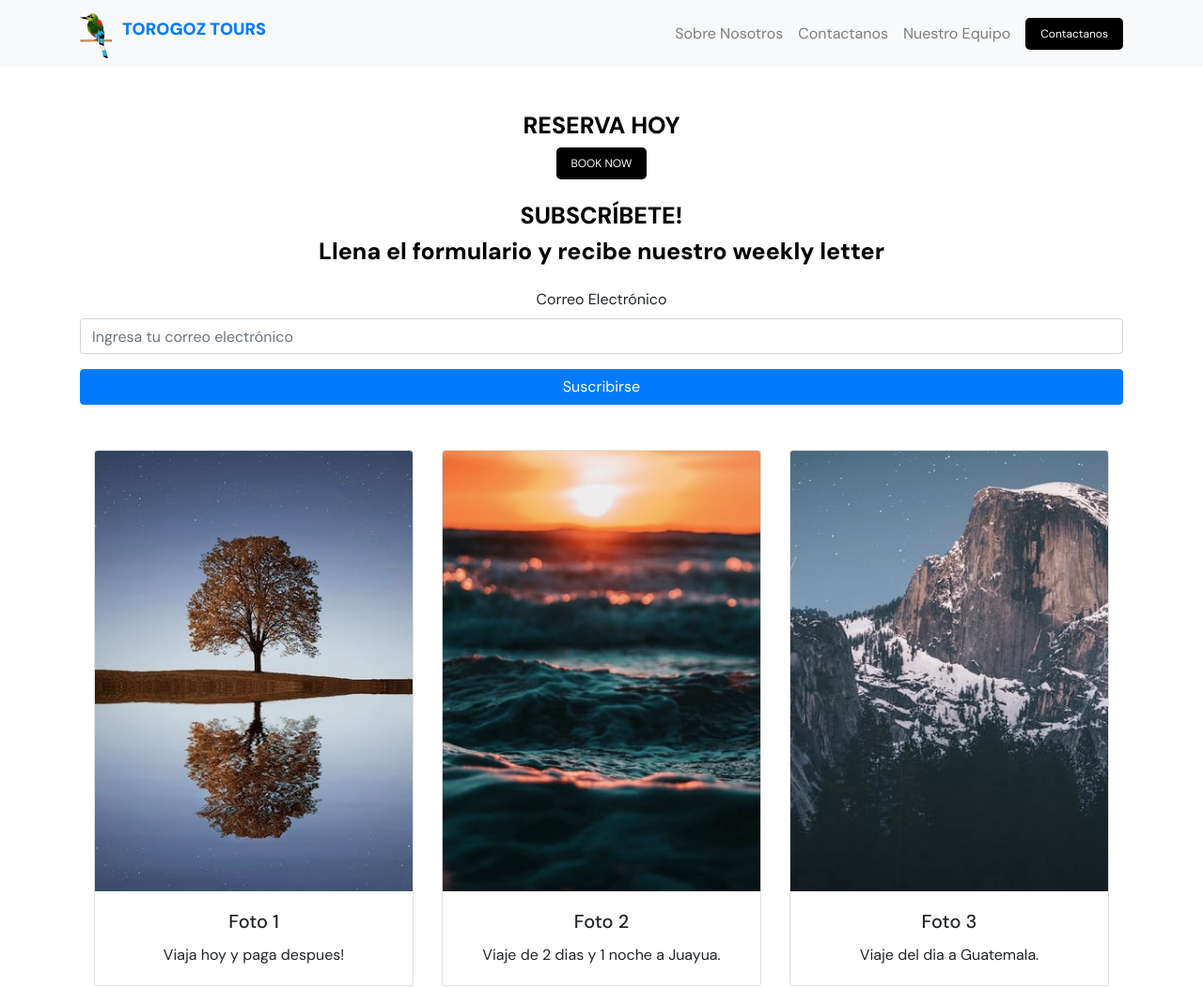
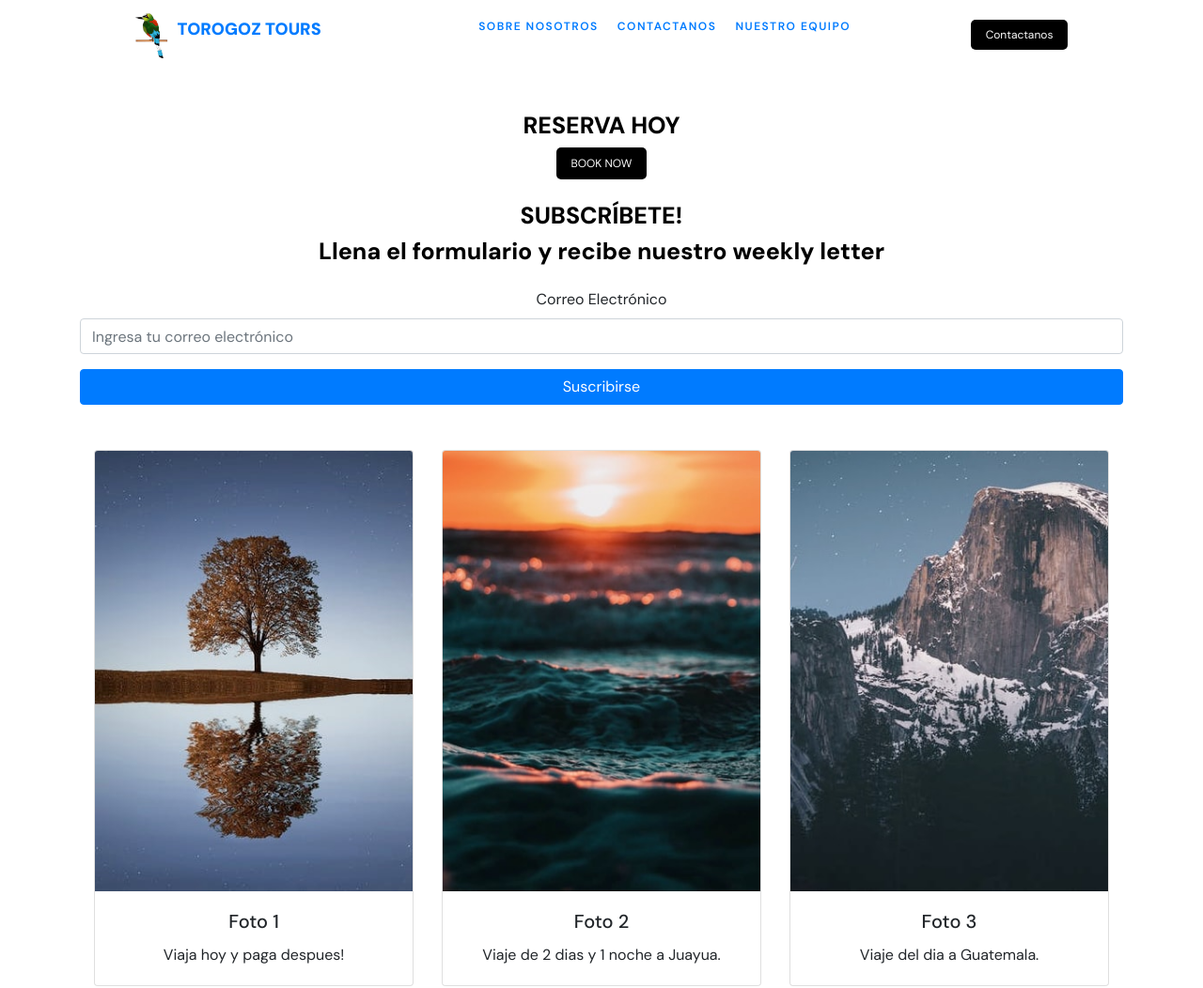
Before and after one commit to MarlonMontenegro/Desaf-o-aprendizaje-2-UDB, a plain HTML site: page contactanos.html in a window 1280 px wide. Shown: the top 1052 px of the page at 94% size. Drawn offline with nearby package versions, Linux system fonts and the light colour scheme.

Commit message:
Pongo el nav de la web

```diff
--- a/contactanos.html
+++ b/contactanos.html
@@ -24,44 +24,22 @@
   </head>
   <body>
     <header>
-      <nav class="navbar navbar-expand-lg navbar-light bg-light">
-        <div class="container">
-          <div class="logo d-flex align-items-center">
-            <div><img class="logo-2" src="assets/img/logo/logo.png" /></div>
-            <h1><a href="./index.html">Torogoz Tours</a></h1>
-          </div>
+      <nav class="navbar">
+        <div class="logo">
+          <div><img class="logo-2" src="assets/img/logo/logo.png" /></div>
+          <h1><a href="./index.html">Torogoz Tours</a></h1>
+        </div>
 
-          <button
-            class="navbar-toggler"
-            type="button"
-            data-toggle="collapse"
-            data-target="#navbarNav"
-            aria-controls="navbarNav"
-            aria-expanded="false"
-            aria-label="Toggle navigation"
-          >
-            <span class="navbar-toggler-icon"></span>
-          </button>
+        <div class="menu">
+          <ul>
+            <li><a href="./sobreNosotros.html">Sobre Nosotros</a></li>
+            <li><a href="./contactanos.html">Contactanos</a></li>
+            <li><a href="./nuestroEquipo.html">Nuestro Equipo</a></li>
+          </ul>
+        </div>
 
-          <div class="collapse navbar-collapse" id="navbarNav">
-            <ul class="navbar-nav ml-auto">
-              <li class="nav-item">
-                <a class="nav-link" href="./sobreNosotros.html"
-                  >Sobre Nosotros</a
-                >
-              </li>
-              <li class="nav-item">
-                <a class="nav-link" href="./contactanos.html">Contactanos</a>
-              </li>
-              <li class="nav-item">
-                <a class="nav-link" href="./nuestroEquipo.html"
-                  >Nuestro Equipo</a
-                >
-              </li>
-            </ul>
-          </div>
-
-          <a class="primary-btn btn btn-primary ml-2" href="./contactanos.html"
+        <div>
+          <a class="primary-btn" href="./contactanos.html"
             ><span>Contactanos</span></a
           >
         </div>
```
